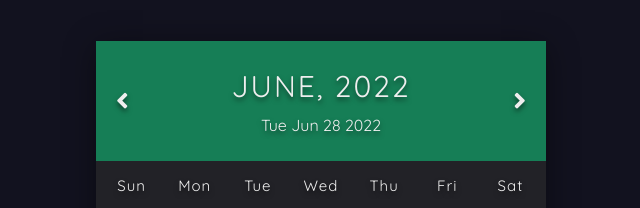
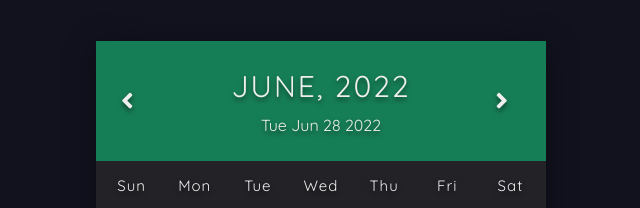
Before and after one commit to EdgarGlowbo/FerGraduation, a website built with webpack: page index.html in a window 1280 px wide. Shown: the part 162-370 px from the top of the page, 319-959 px from the left. Built offline with nearby package versions, Linux system fonts and the light colour scheme; some packages are replaced by stand-ins of ours; no server answers; the database is empty.

Commit message:
added month i padding

```diff
--- a/style.css
+++ b/style.css
@@ -41,6 +41,8 @@ html {
 
 .month i {
   font-size: 2.5rem;
+  padding: 18px;
+  padding-left: 5px;
   cursor: pointer;
 }
 
```
